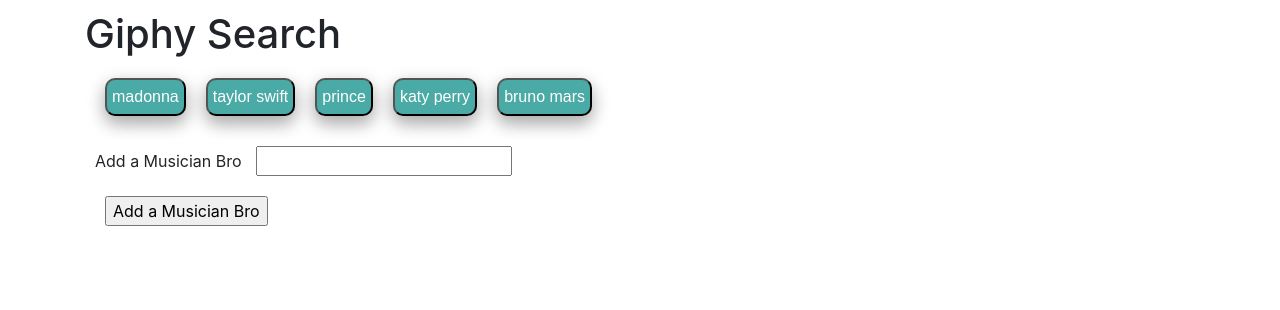
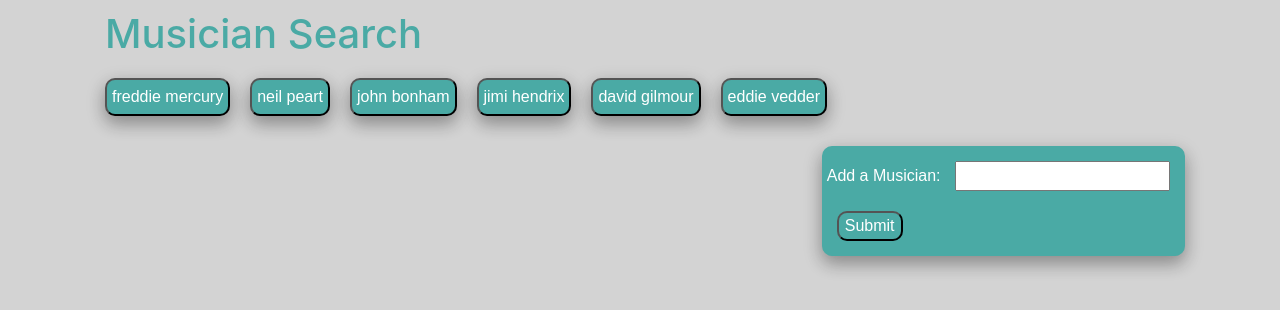
Before and after one commit to FDunigan/giphy, a plain HTML site: page index.html in a window 1280 px wide. Drawn offline with nearby package versions, Linux system fonts and the light colour scheme; a web font is replaced by a local one.

Commit message:
changed javascript so that the gifs were pulled from the proper queryURL

```diff
--- a/assets/css/style.css
+++ b/assets/css/style.css
@@ -1,3 +1,12 @@
+body {
+    background: lightgray;
+}
+
+h1 {
+    color: #4aaaa5;
+    margin-left: 20px;
+}
+
 button {
     font-family: 'Encode Sans Semi Expanded', sans-serif;
     background: #4aaaa5;
@@ -17,3 +26,19 @@ form,
 input {
   margin: 10px;
 }
+
+#musician-form {
+    float: right;
+    font-family: 'Encode Sans Semi Expanded', sans-serif;
+    background: #4aaaa5;
+    color: white;
+    padding: 5px;
+    border-radius: 10px;
+    box-shadow: 0 8px 16px 0 rgba(0,0,0,0.2), 0 6px 20px 0 rgba(0,0,0,0.19);
+}
+
+#add-musician {
+    background: #4aaaa5;
+    color: white;
+    border-radius: 10px;
+}
--- a/assets/javascript/giphy.js
+++ b/assets/javascript/giphy.js
@@ -1,4 +1,4 @@
-var musicians = ["madonna", "taylor swift", "prince", "katy perry", "bruno mars"];
+var musicians = ["freddie mercury", "neil peart", "john bonham", "jimi hendrix", "david gilmour", "eddie vedder"];
 
 function displayMusicianGif() {
     var musician = $(this).attr("data-musician");
@@ -10,6 +10,9 @@ function displayMusicianGif() {
      method: "GET"
     })
     .then(function(response) {
+        console.log(queryURL);
+
+        console.log(response);
 
     var results = response.data;
 
@@ -28,50 +31,40 @@ function displayMusicianGif() {
 
     $("#gifs-appear-here").prepend(musicianDiv);
 
-
 };
 });
 };
 
-      // Function for displaying movie data
 function renderButtons() {
 
-        // Deleting the movies prior to adding new movies
-        // (this is necessary otherwise you will have repeat buttons)
 $("#buttons-view").empty();
 
-        // Looping through the array of movies
     for (var i = 0; i < musicians.length; i++) {
 
-          // Then dynamicaly generating buttons for each movie in the array
-          // This code $("<button>") is all jQuery needs to create the beginning and end tag. (<button></button>)
-          var a = $("<button>");
-          // Adding a class of movie-btn to our button
-          a.addClass("musician-btn");
-          // Adding a data-attribute
-          a.attr("data-name", musicians[i]);
-          // Providing the initial button text
-          a.text(musicians[i]);
-          // Adding the button to the buttons-view div
-          $("#buttons-view").append(a);
+        var b = $("<button>");
+
+        b.addClass("musician-btn");
+
+        b.attr("data-musician", musicians[i]);
+
+        b.text(musicians[i]);
+
+        $("#buttons-view").append(b);
     }
 }
 
-      // This function handles events where a movie button is clicked
 $("#add-musician").on("click", function(event) {
+
 event.preventDefault();
-        // This line grabs the input from the textbox
+
     var musician = $("#musician-input").val().trim();
 
-        // Adding movie from the textbox to our array
     musicians.push(musician);
 
-        // Calling renderButtons which handles the processing of our movie array
     renderButtons();
+
 });
 
-      // Adding a click event listener to all elements with a class of "movie-btn"
 $(document).on("click", ".musician-btn", displayMusicianGif);
 
-      // Calling the renderButtons function to display the intial buttons
 renderButtons();
--- a/index.html
+++ b/index.html
@@ -14,21 +14,23 @@
 <body>
 
 <div class="container">
-  <h1>Giphy Search</h1>
-      <!-- Movies will Get Dumped Dere -->
+  <h1>Musician Search</h1>
+
   <div id="musicians-view"></div>
 
-      <!-- Rendered Buttons will get Dumped Here  -->
   <div id="buttons-view"></div>
 
   <form id="musician-form">
-        <label for="musician-input">Add a Musician Bro</label>
+    <label for="musician-input">Add a Musician: </label>
     <input type="text" id="musician-input">
     <br>
 
-        <!-- Button triggers new movie to be added -->
-        <input id="add-musician" type="submit" value="Add a Musician Bro">
+    <input id="add-musician" type="submit" value="Submit">
   </form>
+
+  <div id="gifs-appear-here">
+  </div>
+
 </body>
 
 
```
Lines whose indentation alone changed are shown as unchanged.
